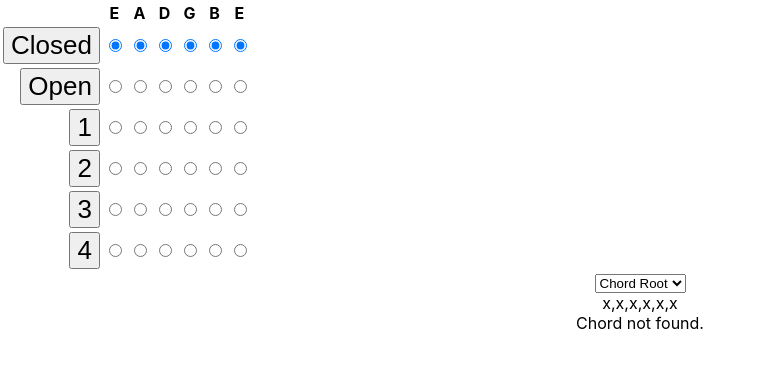
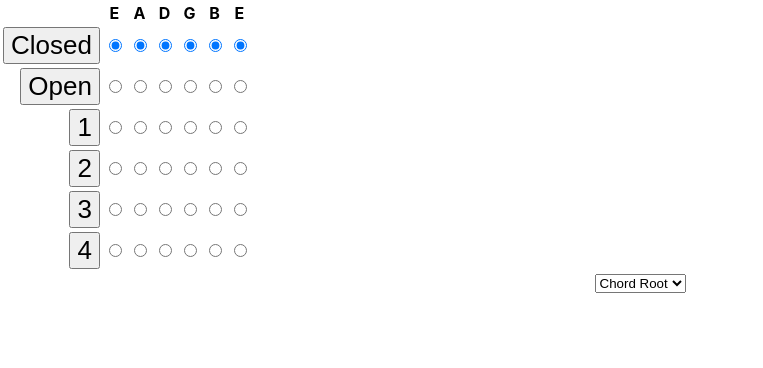
Before and after one commit to BenMcLean/Chord2Arpeggio, a React (Vite) app: page / in a window 1280 px wide. Before the commit this address had no page. Shown: the top 368 px of the page, without its empty margins (0-763 px from the left). Built offline with nearby package versions, Linux system fonts and the light colour scheme.

Commit message:
Update Chord2Arpeggio.tsx

```diff
--- a/src/Chord2Arpeggio.tsx
+++ b/src/Chord2Arpeggio.tsx
@@ -36,13 +36,9 @@ export class Chord2Arpeggio extends React.Component<{}, State> {
 			chord = chordfingers.find((e) => e.FINGER_POSITIONS == fingers);
 		this.setState({
 			chord: chord,
+			chordroot: chord?.CHORD_ROOT,
+			chordtype: chord?.CHORD_TYPE,
 		});
-		if (chord != undefined) {
-			this.setState({
-				chordroot: chord.CHORD_ROOT,
-				chordtype: chord.CHORD_TYPE,
-			});
-		}
 	};
 	famiStudio = (
 		fingers: number[],
@@ -61,6 +57,9 @@ export class Chord2Arpeggio extends React.Component<{}, State> {
 	};
 	onChordRootChange = (event: React.ChangeEvent<HTMLSelectElement>): void => {
 		this.setState({ chordroot: event.currentTarget.value });
+		if (this.state.chordroot == undefined) {
+			this.setState({ chordtype: undefined });
+		}
 	};
 	onChordTypeChange = (event: React.ChangeEvent<HTMLSelectElement>): void => {
 		this.setState({ chordtype: event.currentTarget.value });
@@ -164,13 +163,13 @@ export class Chord2Arpeggio extends React.Component<{}, State> {
 						</select>
 					)}
 				</div>
+				{/* <div>
+					{this.state.fingers.map((e) => (e == 0 ? "x" : e - 1)).join(",")}
+				</div> */}
 				<div>
-					{this.state.fingers.map((e) => (e == 0 ? "x" : e - 1)).join(",")}
-				</div>
+					{this.state.chord != undefined && (
 						<div>
-					{this.state.chord == undefined ? (
-						"Chord not found."
-					) : (
+							FamiStudio arpeggio numbers:{" "}
 							<input
 								type="text"
 								value={this.famiStudio(
@@ -180,6 +179,7 @@ export class Chord2Arpeggio extends React.Component<{}, State> {
 								).join(",")}
 								disabled
 							/>
+						</div>
 					)}
 				</div>
 			</div>
```
Lines whose indentation alone changed are shown as unchanged.
